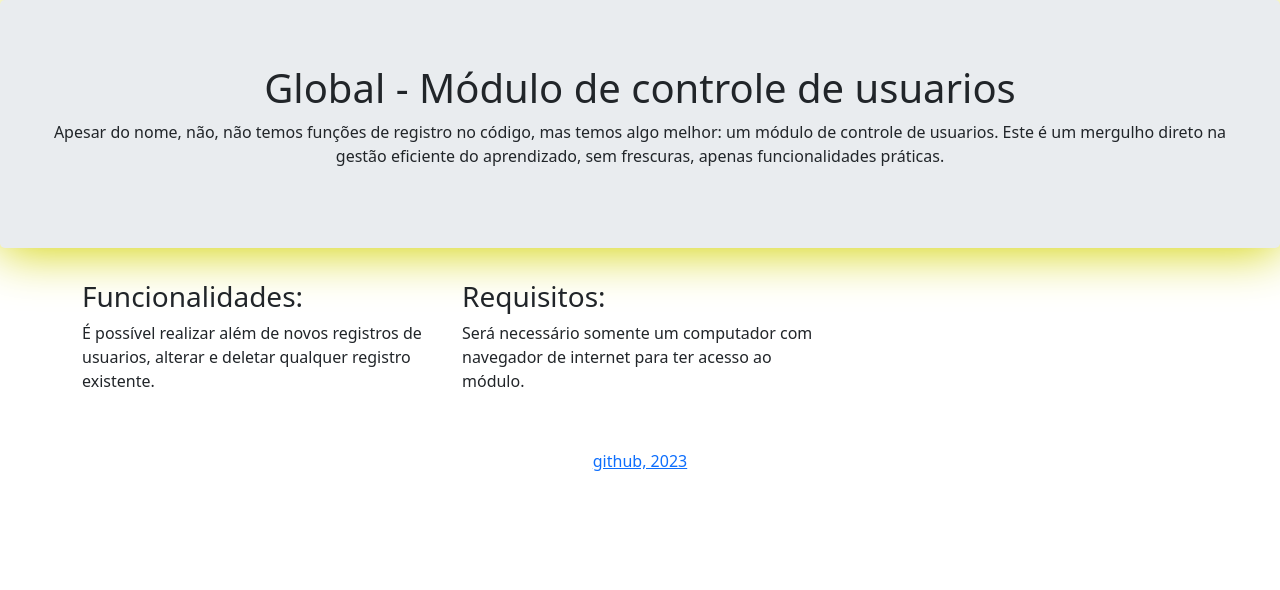
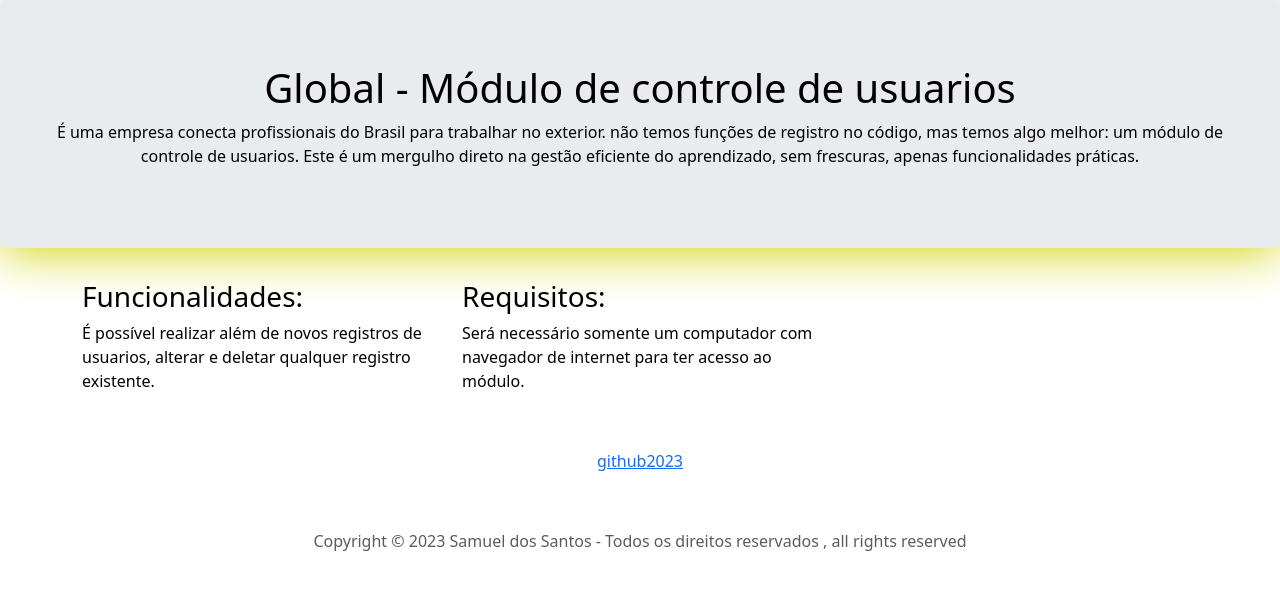
Before and after one commit to samukamf10/atividade_sa5, a Django app: page / in a window 1280 px wide. Shown: the part 72-662 px from the top of the page. Run offline with Django 5.2, Linux system fonts and the light colour scheme; some libraries are stand-ins or nearby versions.

Commit message:
Add files via upload

```diff
--- a/cadastro/templates/cadastro/partial/atualizar_registro.html
+++ b/cadastro/templates/cadastro/partial/atualizar_registro.html
@@ -3,11 +3,11 @@
 {% block title %}Alterar Usuario{% endblock title %}
 {% block content %}
 
-<link href="{% static "css/style_registro.css" %}" rel="stylesheet">
+<link href="{% static "css/styles_registro.css" %}" rel="stylesheet">
 
 <form method="POST">
   {% csrf_token %}
-  <h2>Alterar registro de usuario</h2>
+  <h2>Alterar Registro de Usuario</h2>
   {{ form.as_p }}
   <input type="submit" value="atualizar_registro" />
 </form>
--- a/cadastro/templates/cadastro/partial/deletar_registro.html
+++ b/cadastro/templates/cadastro/partial/deletar_registro.html
@@ -5,7 +5,7 @@
 <form method="POST">
   {% csrf_token %}
   <h2>Deletar usuario</h2>
-  <p>Deseja realmente deletar o usuario {{ usuario.nome }}?</p>
+  <p>Deseja realmente Deletar o Usuario {{ usuario.nome }}?</p>
   <input type="submit" value="deletar_registro" />
 </form>
 {% endblock content %}
--- a/cadastro/templates/cadastro/partial/footer.html
+++ b/cadastro/templates/cadastro/partial/footer.html
@@ -1,5 +1,9 @@
 <div class="container">
     <footer class="py-3 my-4" style="color: blue;" >
-        <p class="text-center text-body-secondary"><a href="https://github.com/samukamf10" target="_blank" > github, 2023</a></p>
+        <p class="text-center text-body-secondary"><a href="https://github.com/samukamf10" target="_blank" > github2023</a></p>
+
+       </div>
+       <class="py-3 my-4" style="color: gray;" >
+        <p class="text-center text-body-secondary">Copyright © 2023 Samuel dos Santos - Todos os direitos reservados , all rights reserved</p>
+
     </footer>
-</div>
--- a/cadastro/templates/cadastro/partial/header.html
+++ b/cadastro/templates/cadastro/partial/header.html
@@ -3,7 +3,7 @@
     <nav class="navbar bg-dark navbar-dark">
         <div class="container-fluid">
             <button class="navbar-toggler" type="button" data-bs-toggle="collapse" data-bs-target="#links">
-                <img src={% static "imagens/logo00.png" %} alt="Avatar Logo" style="width:40px;" class="rounded-pill">
+                <img src={% static "imagens/logo00.png" %} alt="Samuka Logo" style="width:40px;" class="rounded-pill">
             </button>
 
             <div class="collapse navbar-collapse" id="links">
@@ -15,7 +15,7 @@
                         <a class="nav-link" href="/listar">Listar usuarios registrados no sistema</a>
                     </li>
                     <li class="nav-item">
-                        <a class="nav-link" href="/criar_usuario">Criar novo usuario</a>
+                        <a class="nav-link" href="/registrar_usuario">Registrar novo usuario</a>
                     </li>
                 </ul>
             </div>
--- a/cadastro/templates/cadastro/partial/listar_usuarios.html
+++ b/cadastro/templates/cadastro/partial/listar_usuarios.html
@@ -6,7 +6,7 @@
 
 {% block content %}
 
-<link href="{% static "css/style_lista.css" %}" rel="stylesheet">
+<link href="{% static "css/styles_lista.css" %}" rel="stylesheet">
 
 <h2>Lista de Usuarios</h2>
 <table border="1">
@@ -33,7 +33,7 @@
         <th>Telefone</th>
         <th>Operações:</th>
     </tr>
-    {% for usuario in usuarios %}
+    {% for usuario in usuario %}
     <tr>
         <td>{{ usuario.nome }}</td>
         <td>{{ usuario.cpf }}</td>
--- a/cadastro/templates/cadastro/partial/pesquisar_cpf.html
+++ b/cadastro/templates/cadastro/partial/pesquisar_cpf.html
@@ -6,7 +6,7 @@
 
 {% block content %}
 
-<link href="{% static "css/style_lista.css" %}" rel="stylesheet">
+<link href="{% static "css/styles_lista.css" %}" rel="stylesheet">
 
 <h2>Resultados da Pesquisa</h2>
 
--- a/cadastro/templates/cadastro/partial/pesquisar_usuario.html
+++ b/cadastro/templates/cadastro/partial/pesquisar_usuario.html
@@ -1,4 +1,3 @@
-
 {% extends "cadastro/global/index.html" %}
 
 {% load static %}
@@ -7,7 +6,7 @@
 
 {% block content %}
 
-<link href="{% static "css/style_lista.css" %}" rel="stylesheet">
+<link href="{% static "css/styles_lista.css" %}" rel="stylesheet">
 
 <h2>Resultados da Pesquisa</h2>
 
--- a/cadastro/templates/cadastro/partial/principal.html
+++ b/cadastro/templates/cadastro/partial/principal.html
@@ -6,10 +6,11 @@
 
 {% block content %}
 
-<link href="{% static "css/style.css" %}" rel="stylesheet">
+<link href="{% static "css/styles.css" %}" rel="stylesheet">
 <div class="jumbotron text-center">
     <h1>Global - Módulo de controle de usuarios</h1>
-    <p>Apesar do nome, não, não temos funções de registro no código, mas temos algo melhor:
+    <p>É uma empresa conecta profissionais do Brasil para trabalhar no
+        exterior. não temos funções de registro no código, mas temos algo melhor:
          um módulo de controle de usuarios. Este é um mergulho direto na gestão eficiente do aprendizado,
          sem frescuras, apenas funcionalidades práticas.</p>
 </div>
@@ -25,7 +26,6 @@
             <p>Será necessário somente um computador com navegador de internet para ter acesso ao módulo.</p>
         </div>
         <div class="col-sm-4">
-
     </div>
 </div>
 {% endblock content %}
```
Also changed, not shown: cadastro/templates/cadastro/partial/formulario_registro.html (+3 -4 lines).
